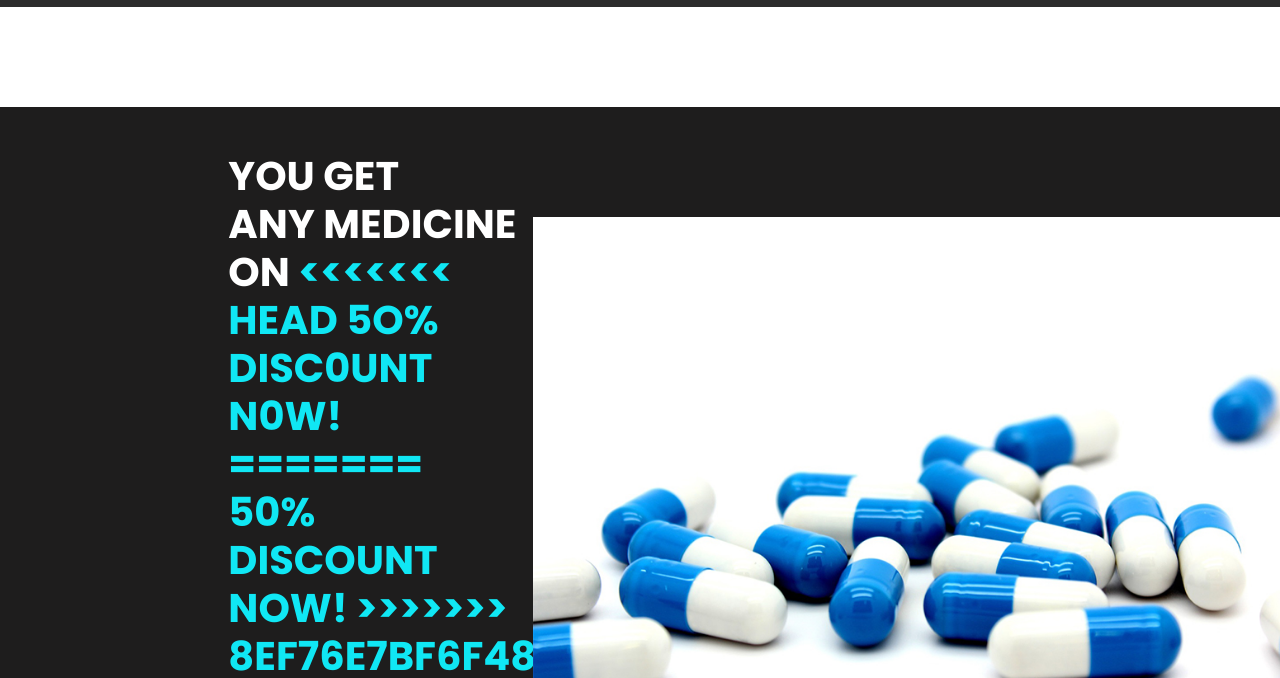
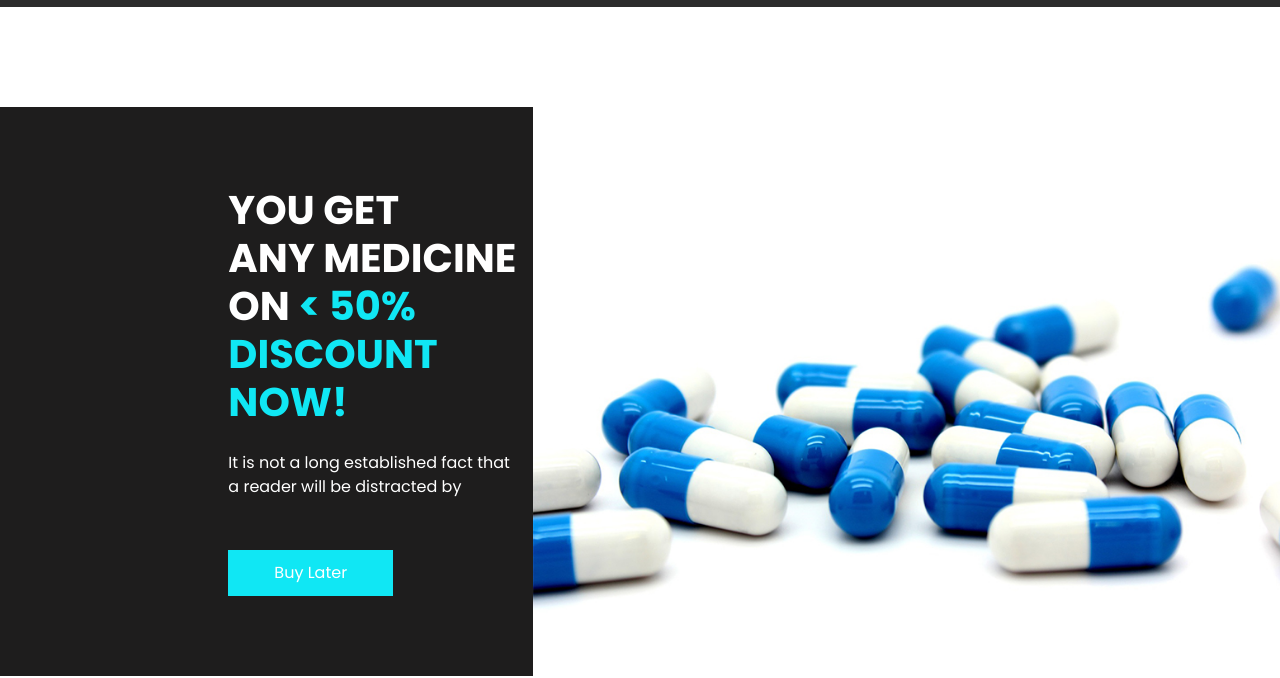
Before and after one commit to tmekong/medecine-website, a plain HTML site: page medicine.html in a window 1280 px wide. Shown: the part 122-800 px from the top of the page. Drawn offline with nearby package versions, Linux system fonts and the light colour scheme.

Commit message:
fixed conflict

```diff
--- a/medicine.html
+++ b/medicine.html
@@ -129,11 +129,9 @@
                 any medicine <br>
                 on
                 <span>
-<<<<<<< HEAD
-                  5o% disc0unt n0w!
-=======
+<
                   50% discount now!
->>>>>>> 8ef76e7bf6f48c43dbd27df3f8637aad19ccfb15
+
                 </span>
 
               </h2>
```
